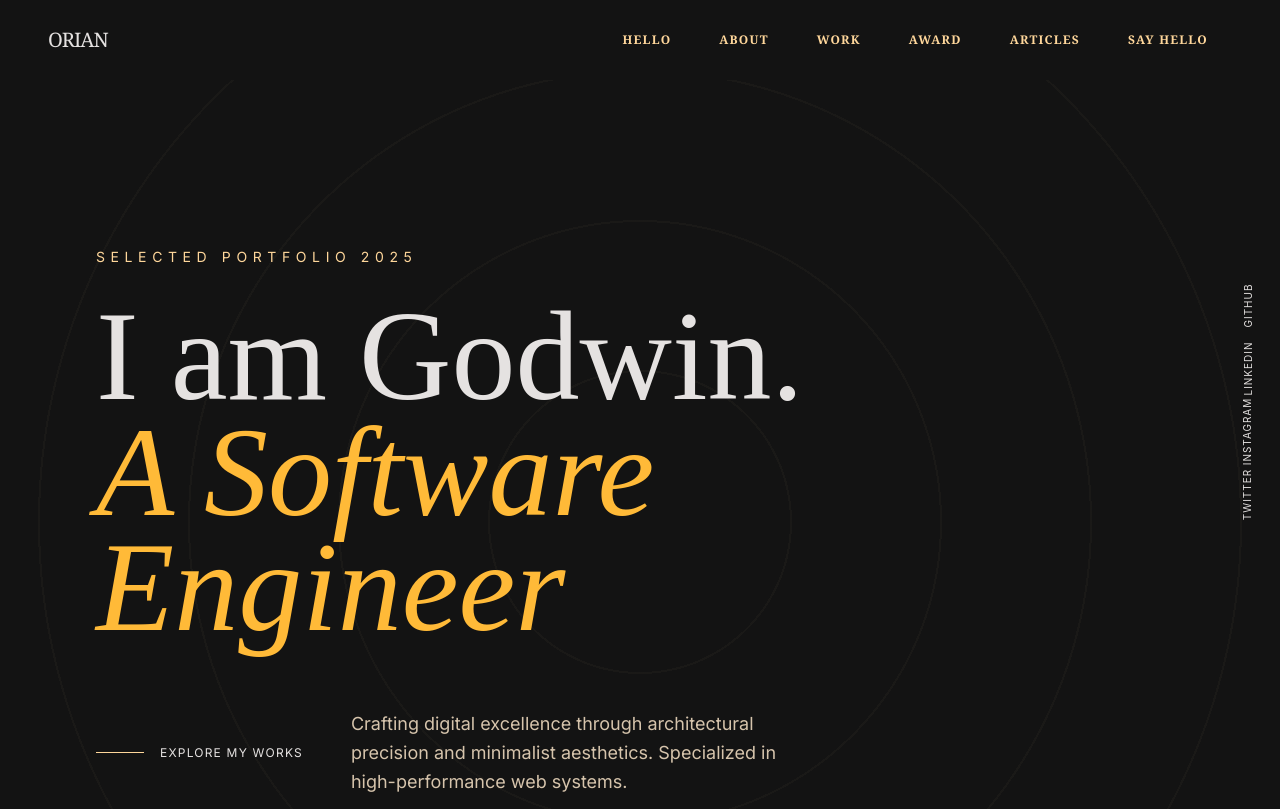
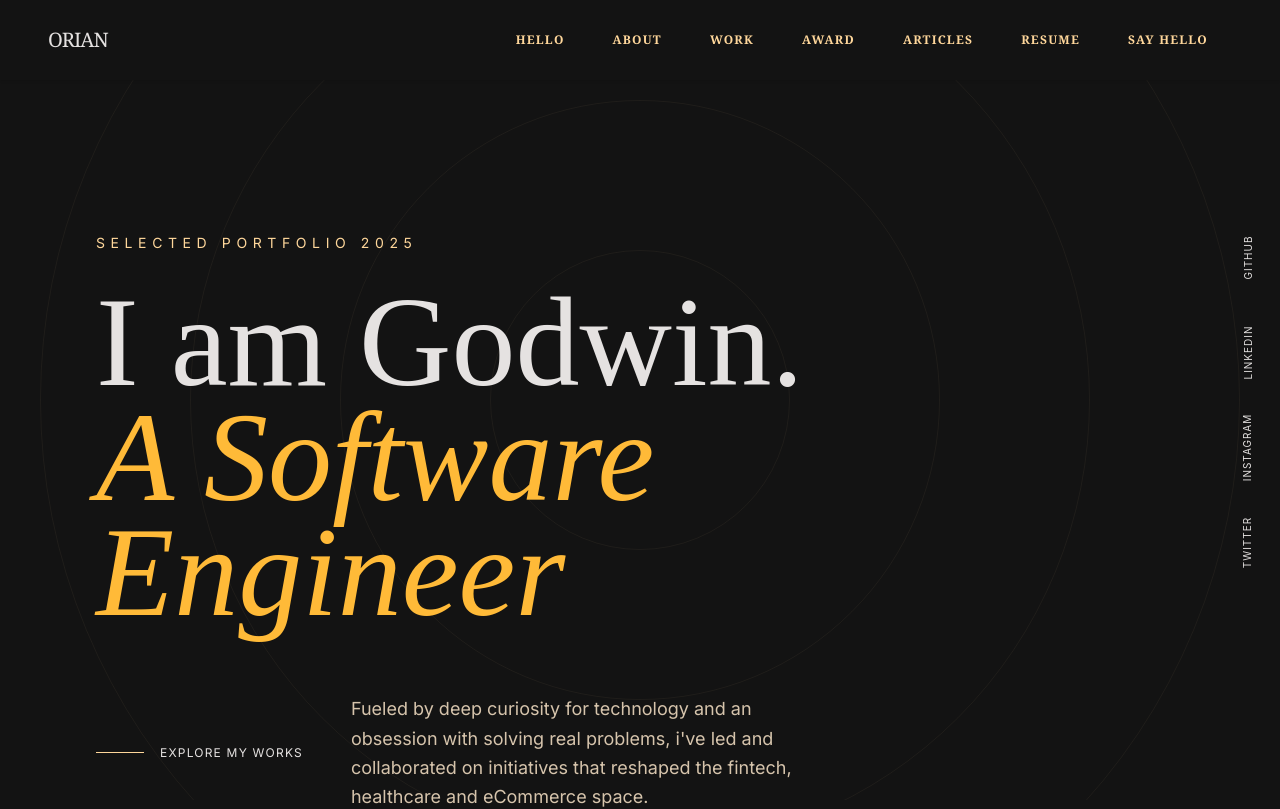
Before and after one commit to Godwinlinus/oriansportfolio.com, a React (Vite) app: page / in a window 1280 px wide. Shown: the top 809 px of the page. Built offline with nearby package versions, Linux system fonts and the light colour scheme; a web font is replaced by a local one.

Commit message:
Refactor code structure for improved readability and maintainability

```diff
--- a/src/App.jsx
+++ b/src/App.jsx
@@ -4,7 +4,6 @@ import { useEffect } from "react";
 import Navbar from "./components/Navbar";
 import Hero from "./components/Hero";
 import About from "./components/About";
-// import Resume from "./components/Resume";
 import Contact from "./components/Contact";
 import Footer from "./components/Footer";
 import Experience from "./components/Experience";
@@ -19,6 +18,12 @@ export default function App() {
       <Navbar />
       <Aside />
       <main className="relative pt-20">
+        <div class="fixed inset-0 pointer-events-none z-0 overflow-hidden">
+          <div class="absolute top-1/2 left-1/2 -translate-x-1/2 -translate-y-1/2 w-[1200px] h-[1200px] border border-primary/5 rounded-full"></div>
+          <div class="absolute top-1/2 left-1/2 -translate-x-1/2 -translate-y-1/2 w-[900px] h-[900px] border border-primary/5 rounded-full"></div>
+          <div class="absolute top-1/2 left-1/2 -translate-x-1/2 -translate-y-1/2 w-[600px] h-[600px] border border-primary/5 rounded-full"></div>
+          <div class="absolute top-1/2 left-1/2 -translate-x-1/2 -translate-y-1/2 w-[300px] h-[300px] border border-primary/5 rounded-full"></div>
+        </div>
         <section id="hero">
           <Hero />
         </section>
@@ -26,11 +31,6 @@ export default function App() {
         <TechnicalSkills />
         <About />
         <Experience />
-
-
-
-
-        {/* <Resume /> */}
         <Contact />
         <Footer />
       </main>
--- a/src/components/About.jsx
+++ b/src/components/About.jsx
@@ -10,7 +10,7 @@ export default function About() {
   return (
     <section
       id="about"
-      className="py-32 bg-surface-container-lowest border-y border-outline-variant/10"
+      className="py-32 bg-surface-container-lowest border-y border-outline-variant/10 bg-transperant"
     >
       {/* Profile Image with Water Border */}
       <motion.div
@@ -51,7 +51,7 @@ export default function About() {
               alt="Linus Mba"
               className="w-full grayscale brightness-75 hover:brightness-100 transition-all duration-1000"
             />
-            <div className="absolute -bottom-8 -right-8 p-12 bg-primary text-on-primary">
+            <div className="absolute -bottom-8 -right-8 p-8 md:p-12 bg-primary text-on-primary">
               <p className="font-headline text-4xl italic">"Silent strength."</p>
             </div>
           </div>
--- a/src/components/Aside.jsx
+++ b/src/components/Aside.jsx
@@ -16,7 +16,7 @@ const Aside = () => {
             initial={{ opacity: 0, y: -40 }}
             animate={{ opacity: 1, y: 0 }}
             transition={{ duration: 1 }}
-            className="fixed right-0 top-0 h-full w-16 bg-transparent flex flex-col justify-center items-center gap-12 z-40 hidden md:flex"
+            className="fixed right-0 top-0 h-full w-16 bg-transparent flex flex-col justify-center items-center gap-20 z-40 hidden md:flex"
         >
             {Object.entries(socials).map(([platform, url]) => (
             <a
--- a/src/components/Contact.jsx
+++ b/src/components/Contact.jsx
@@ -76,9 +76,9 @@ export default function Contact() {
                   <span className="text-primary group-hover:text-on-primary transition-colors">
                     <MdArrowForward size={24} />
                   </span>
-                  <span className="font-label uppercase tracking-[0.3em] text-xs">
-                    Start a conversation
-                  </span>
+                </span>
+                <span className="font-label uppercase tracking-[0.3em] text-xs">
+                  Start a conversation
                 </span>
               </a>
             </div>
--- a/src/components/FeaturedProject.jsx
+++ b/src/components/FeaturedProject.jsx
@@ -20,7 +20,7 @@ export default function FeaturedProjects() {
 
   return (
     <motion.section
-      id="projects"
+      id="work"
       initial={{ opacity: 0, y: 50 }}
       whileInView={{ opacity: 1, y: 0 }}
       transition={{ duration: 0.6 }}
@@ -43,7 +43,7 @@ export default function FeaturedProjects() {
             {/* image here */}
             <img
               className="w-full h-full object-cover grayscale opacity-60 group-hover:scale-105 group-hover:opacity-100 transition-all duration-700"
-              src=""
+              src="\images\ai_assistant.png"
               alt="" />
             <div className="absolute bottom-0 left-0 p-8 bg-surface/80 backdrop-blur-md">
               <span className="text-primary font-label text-[10px] tracking-widest uppercase">System Design</span>
@@ -65,7 +65,7 @@ export default function FeaturedProjects() {
           {/* imag here */}
           <img
             className="w-full h-full object-cover grayscale opacity-40 group-hover:grayscale-0 group-hover:opacity-100 transition-all duration-700"
-            src=""
+            src=" "
             alt="" />
             <div className="text-primary absolute top-0 right-0 p-8">
               <MdArrowOutward size={30} />
@@ -97,6 +97,8 @@ export default function FeaturedProjects() {
               </span>
             </div>
           </div>
+        </div>
+
 
         <div className="md:col-span-4 md:mt-24 group">
           <div className="aspect-square bg-surface-container-low overflow-hidden relative">
@@ -114,7 +116,6 @@ export default function FeaturedProjects() {
           </div>
         </div>
       </div>
-      </div>
     </motion.section>
   );
 }
--- a/src/components/Hero.jsx
+++ b/src/components/Hero.jsx
@@ -2,44 +2,11 @@ import React, { useRef } from "react";
 import { motion, useMotionValue, useTransform, useSpring } from "framer-motion";
 
 export default function Hero() {
-  const containerRef = useRef(null);
-
-  // normalized pointer values (-1 .. 1)
-  const pointerX = useMotionValue(0);
-  const pointerY = useMotionValue(0);
-
-  // smooth the motion (spring gives a pleasant lag)
-  const springX = useSpring(pointerX, { stiffness: 120, damping: 20 });
-  const springY = useSpring(pointerY, { stiffness: 120, damping: 20 });
-
-  // pointer handler: compute relative cursor position inside the hero
-  const handlePointerMove = (e) => {
-    const rect = containerRef.current?.getBoundingClientRect();
-    if (!rect) return;
-
-    const cx = e.clientX - rect.left;
-    const cy = e.clientY - rect.top;
-
-    const nx = (cx - rect.width / 2) / (rect.width / 2);
-    const ny = (cy - rect.height / 2) / (rect.height / 2);
-
-    const clamp = (v) => Math.max(-1, Math.min(1, v));
-    pointerX.set(clamp(nx));
-    pointerY.set(clamp(ny));
-  };
-
-  const handlePointerLeave = () => {
-    pointerX.set(0);
-    pointerY.set(0);
-  };
-
 
 
   return (
     <hero
-      ref={containerRef}
-      onMouseMove={handlePointerMove}
-      onMouseLeave={handlePointerLeave}
+      id="hero"
       className="relative flex overflow-hidden"
     >
 
@@ -64,15 +31,18 @@ export default function Hero() {
             </span>
           </h1>
           <div className="flex flex-col md:flex-row gap-12 mt-16 items-start md:items-center">
-            <div className="flex items-center gap-4 group cursor-pointer">
+            <a
+              href="#work"
+              className="flex items-center gap-4 group cursor-pointer"
+              >
               <div className="w-12 h-[1px] bg-primary group-hover:w-20 transition-all duration-500"></div>
               <span className="font-label uppercase tracking-widest text-xs">
                 Explore My Works
               </span>
-            </div>
+            </a>
             <p className="max-w-md font-body text-on-surface-variant text-lg leading-relaxed">
-              Crafting digital excellence through architectural precision and
-              minimalist aesthetics. Specialized in high-performance web systems.
+              Fueled by  deep curiosity for technology and an obsession with solving real problems, i've led and collaborated
+              on initiatives that reshaped the fintech, healthcare and eCommerce space.
             </p>
           </div>
         </div>
--- a/src/components/Navbar.jsx
+++ b/src/components/Navbar.jsx
@@ -7,16 +7,18 @@ export default function Navbar() {
   const [isOpen, setIsOpen] = useState(false);
 
   const navLinks = [
-    { name: "HELLO", href: "" },
-    { name: "ABOUT", href: "" },
-    { name: "WORK", href: "" },
+    { name: "HELLO", href: "#hero" },
+    { name: "ABOUT", href: "#about" },
+    { name: "WORK", href: "#work" },
     { name: "AWARD", href: "#" },
-    { name: "ARTICLES", href: "" },
-    { name: "SAY HELLO", href: "" },
+    { name: "ARTICLES", href: "#" },
+    { name: "RESUME", href: "resume.pdf"},
+    { name: "SAY HELLO", href: "#contact" },
+
   ];
 
   return (
-    <nav className="fixed top-0 left-0 w-full z-50 h-20 bg-surface-dim flex justify-between items-center px-12">
+    <nav className="fixed top-0 left-0 w-full z-50 h-20 bg-surface-dim flex justify-between items-center px-12 shadow-sm">
       {/* Logo / Name */}
       <motion.a
         initial={{ opacity: 0, x: -30 }}
@@ -60,13 +62,13 @@ export default function Navbar() {
       <AnimatePresence>
         {isOpen && (
           <motion.div
-            className="text-white fixed top-0 left-0 z-50 h-screen w-2/3 p-6 flex flex-col justify-start space-y-6 bg-surface-dim lg:hidden"
+            className="text-white fixed top-0 left-0 z-50 h-screen w-2/3 p-6 flex flex-col justify-start space-y-6 bg-surface-dim lg:hidden bg-surface border-r border-outline-variant/10"
             initial={{ opacity: 0, x: "-100%" }}
             animate={{ opacity: 1, x: 0 }}
             exit={{ opacity: 0, x: "-100%" }}
             transition={{ duration: 0.25 }}
           >
-            <div className="text-xl font-serif text-on-background tracking-tighter uppercase font-headline mb-8 pb-4">Orian</div>
+            <div className="text-xl font-serif text-on-background tracking-tighter uppercase font-headline mb-8 pb-6 border-b border-outline-variant/10">Orian</div>
             {navLinks.map((link) => (
               <a
                 key={link.name}
--- a/src/index.css
+++ b/src/index.css
@@ -67,27 +67,3 @@ body {
   color: var(--color-on-background);
   background-color: var(--color-surface-dim);
 }
-
-hero {
-  background:
-    radial-gradient(circle at center,
-      transparent 0px 150px,
-      rgba(255, 215, 155, 0.03) 150px 152px,
-
-      transparent 152px 300px,
-      rgba(255, 215, 155, 0.03) 300px 302px,
-
-      transparent 302px 450px,
-      rgba(255, 215, 155, 0.03) 450px 452px,
-
-      transparent 452px 600px,
-      rgba(255, 215, 155, 0.03) 600px 602px,
-
-      transparent 602px
-    ),
-    #131313;
-
-  background-repeat: no-repeat;
-  background-attachment: fixed;
-  background-size: auto;
-}
```
Also changed, not shown: src/components/Experience.jsx (+9 -13 lines), src/components/Resume.jsx (deleted, +0 -55 lines), public/images/ai_assistant.png (added). Lines whose indentation alone changed are shown as unchanged.
